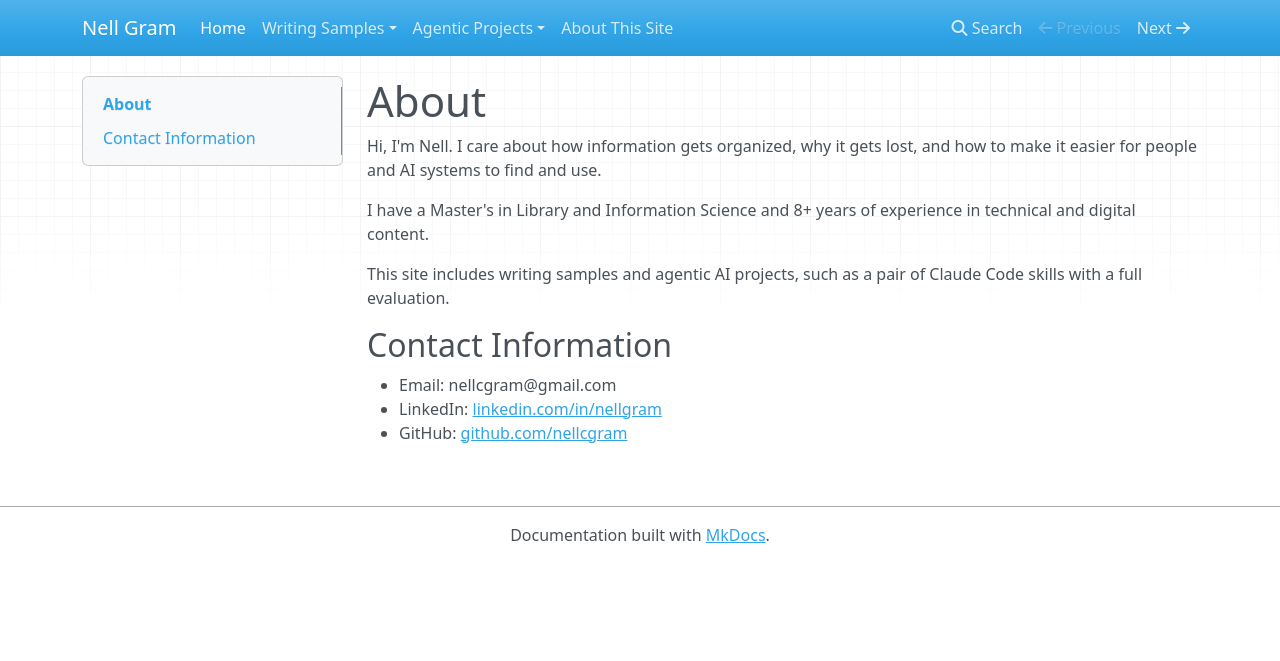
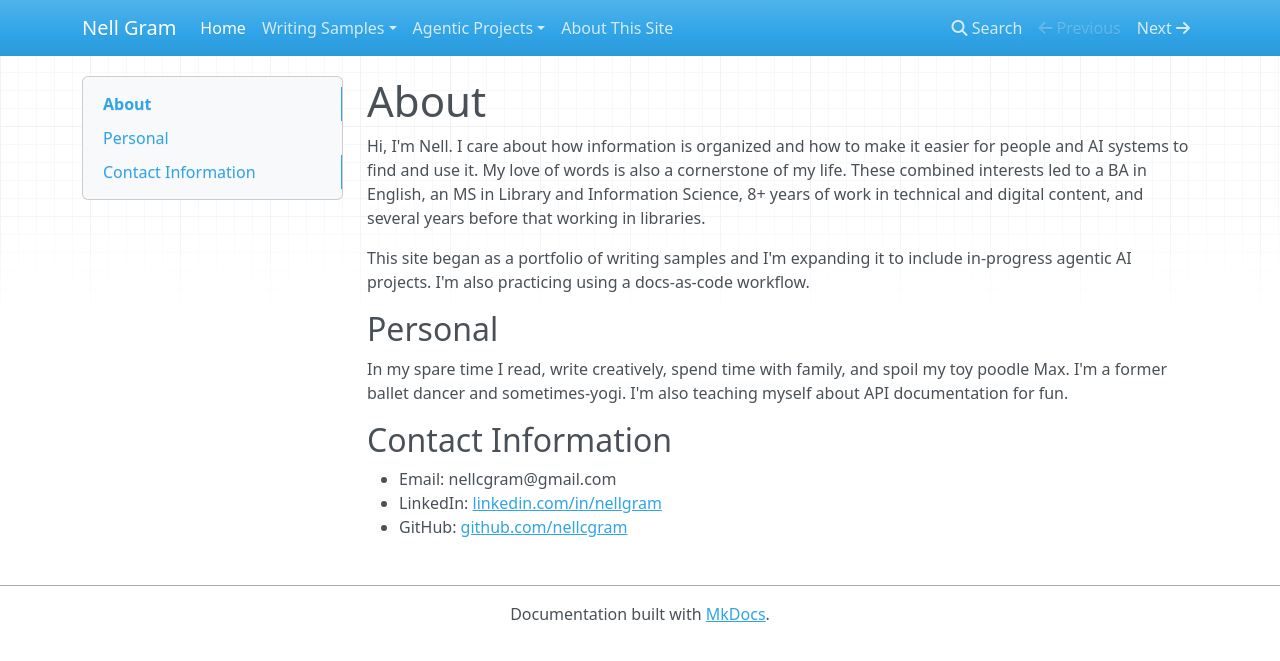
Before and after one commit to nellcgram/nellcgram.github.io, an MkDocs documentation site: the page built from docs/index.md, in a window 1280 px wide. Shown: the top 661 px of the page. Built offline with MkDocs 1.6.1, drawn with Linux system fonts in a browser that asks for light colours; nearby versions of some CDN libraries.

Commit message:
Update index.md wording

```diff
--- a/docs/index.md
+++ b/docs/index.md
@@ -1,10 +1,11 @@
 # About
 
-Hi, I'm Nell. I care about how information gets organized, why it gets lost, and how to make it easier for people and AI systems to find and use.
+Hi, I'm Nell. I care about how information is organized and how to make it easier for people and AI systems to find and use it. My love of words is also a cornerstone of my life. These combined interests led to a BA in English, an MS in Library and Information Science, 8+ years of work in technical and digital content, and several years before that working in libraries.
 
-I have a Master's in Library and Information Science and 8+ years of experience in technical and digital content.
+This site began as a portfolio of writing samples and I'm expanding it to include in-progress agentic AI projects. I'm also practicing using a docs-as-code workflow.
 
-This site includes writing samples and agentic AI projects, such as a pair of Claude Code skills with a full evaluation.
+## Personal
+In my spare time I read, write creatively, spend time with family, and spoil my toy poodle Max. I'm a former ballet dancer and sometimes-yogi. I'm also teaching myself about API documentation for fun.
 
 ## Contact Information
 
```
